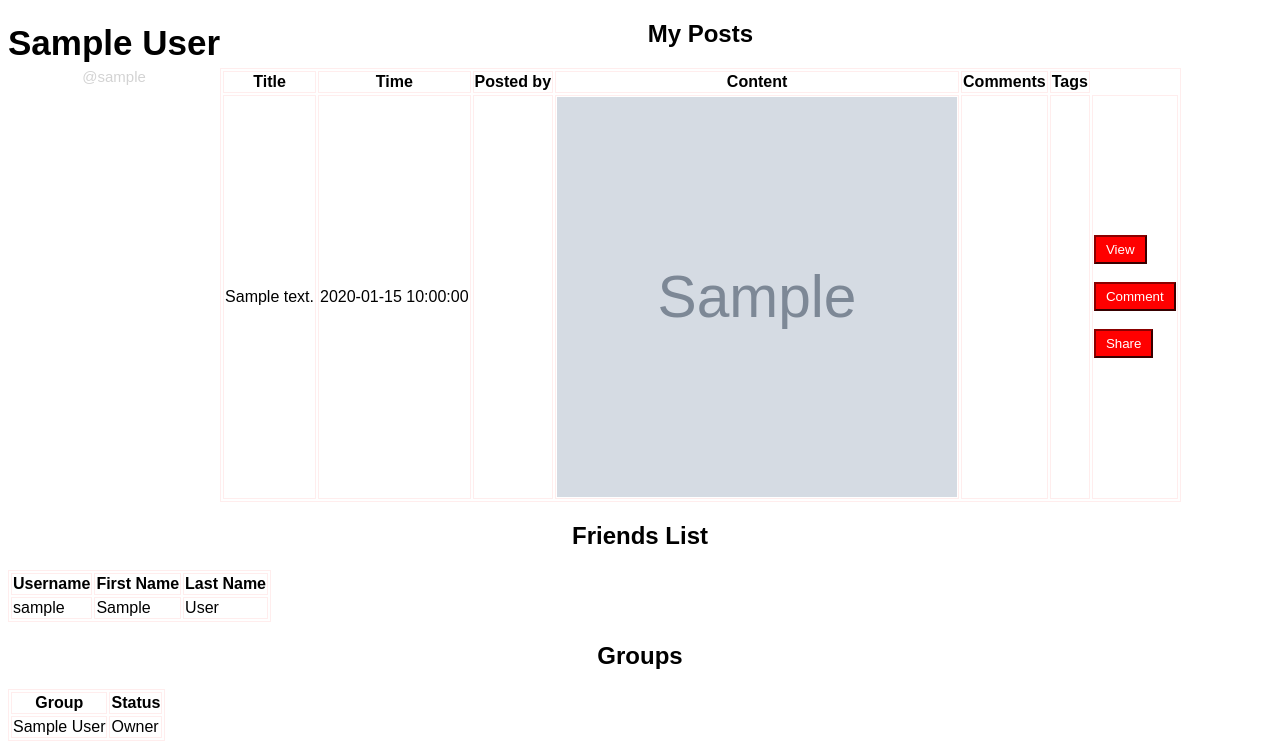
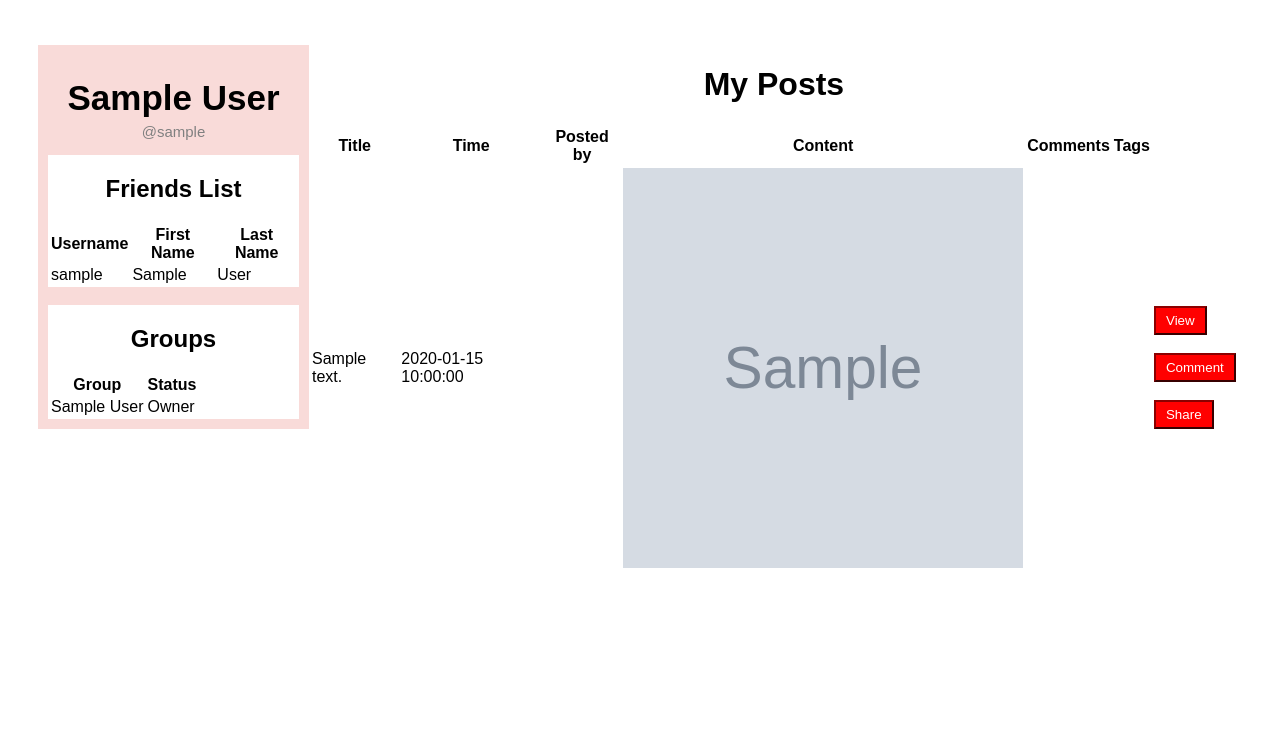
Before and after one commit to jkracz/MadChatter, a Flask app: a page that uses templates/profile.html in a window 1280 px wide. Shown: the part 143-892 px from the top of the page. After the commit the page ends 711 px from the top, so only its background shows below. Run offline with Flask 2, Linux system fonts and the light colour scheme; tables that the repository leaves empty hold one stand-in row (values such as "Sample post"); grey boxes marked "Sample" are stand-in pictures.

Commit message:
profile looking a lil better

```diff
--- a/static/css/profile.css
+++ b/static/css/profile.css
@@ -1,7 +1,3 @@
-table, th, td{
-    border:1px solid #ffeded;
-}
-
 .item-buttons{
     background-color:red;
     border-color:darkred;
@@ -9,10 +5,34 @@ table, th, td{
     padding:5px 10px;
 }
 
-.flex-personal{
+.item-buttons:hover{
+    cursor:pointer;
+}
+
+.flex-container{
     display:flex;
-    flex-flow:row wrap;
-    justify-content:flex-start;
+    width:95%;
+    flex-direction:row;
+    align-items:flex-start;
+    justify-content:space-between;
+    padding-top:45px;
+    padding-left:30px;
+}
+
+.flex-left{
+    display:flex;
+    flex-direction:column;
+    justify-content:space-between;
+    background-color:#f9dbd9;
+    padding:10px;
+}
+
+.flex-left>div{
+    background-color:white;
+}
+
+.flex-left>#me{
+    background-color:#f9dbd9;
 }
 
 #me-name{
@@ -22,6 +42,6 @@ table, th, td{
 
 #me-id{
     margin-top:5px;
-    color:lightgray;
+    color:gray;
     font-size:15px;
 }
--- a/templates/profile.html
+++ b/templates/profile.html
@@ -17,15 +17,49 @@
         <a href="/logout"><button type="button" class="nav-buttons">Logout</button></a>
     </header>
 
-    <div class="flex-personal">
+    <div class="flex-container">
+        <div class="flex-left">
         <div id="me">
             {% for line in user %}
             <h1 id="me-name">{{line.first_name}} {{line.last_name}}</h1>
             <p id="me-id">@{{username}}</p>
             {% endfor %}
         </div>
+
         <div>
-            <h2>My Posts</h2>
+            <h2>Friends List</h2>
+            <table>
+                <th>Username</th>
+                <th>First Name</th>
+                <th>Last Name</th>
+
+            {% for line in friends %}
+            <tr>
+                <td>{{line.username}}</td>
+                <td>{{line.first_name}}</td>
+                <td>{{line.last_name}}</td>
+            </tr>
+            {% endfor %}
+            </table>
+        </div>
+        <br>
+        <div>
+            <h2>Groups</h2>
+            <table>
+                <th>Group</th>
+                <th>Status</th>
+
+            {% for line in groups %}
+            <tr>
+                <td>{{line.group_name}}</td>
+                <td>{{line.status}}</td>
+            </tr>
+            {% endfor %}
+            </table>
+        </div>
+    </div>
+        <div>
+            <h1>My Posts</h1>
                 <table>
                     <th>Title</th>
                     <th>Time</th>
@@ -52,36 +86,5 @@
                 </table>
         </div>
     </div>
-
-
-
-    <h2>Friends List</h2>
-    <table>
-        <th>Username</th>
-        <th>First Name</th>
-        <th>Last Name</th>
-
-    {% for line in friends %}
-        <tr>
-            <td>{{line.username}}</td>
-            <td>{{line.first_name}}</td>
-            <td>{{line.last_name}}</td>
-        </tr>
-    {% endfor %}
-    </table>
-
-    <h2>Groups</h2>
-    <table>
-        <th>Group</th>
-        <th>Status</th>
-
-    {% for line in groups %}
-        <tr>
-            <td>{{line.group_name}}</td>
-            <td>{{line.status}}</td>
-        </tr>
-    {% endfor %}
-    </table>
-
 </body>
 </html>
```
